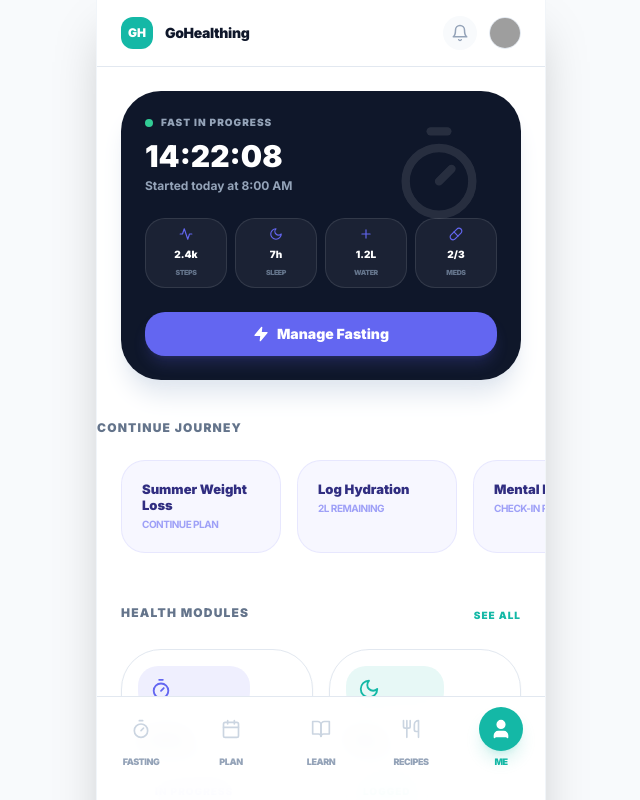
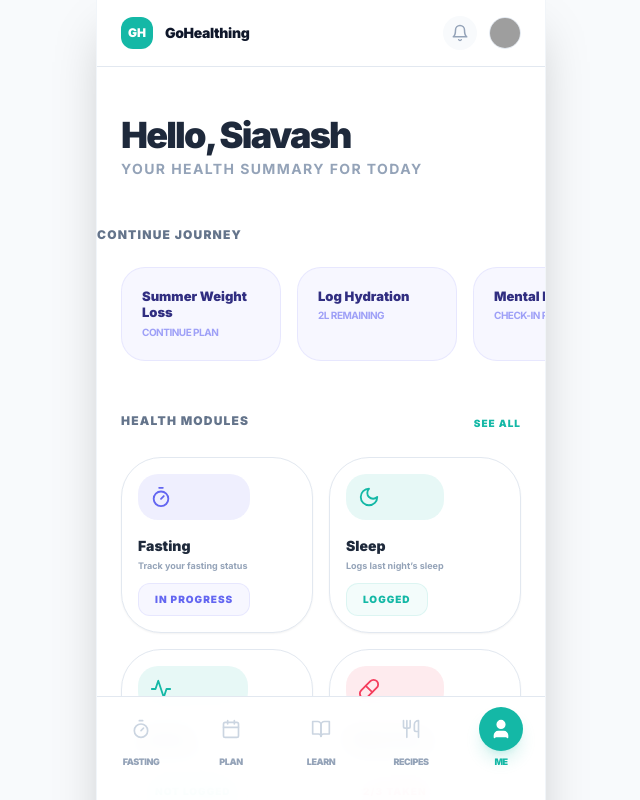
Before and after one commit to siavashakbarzadeh/fastingpro, a Next.js app: page / in a window 1280 px wide. Shown: the top 800 px of the page, without its empty margins (319-959 px from the left). Built offline with nearby package versions, Linux system fonts and the light colour scheme; grey boxes are pictures that could not be loaded.

Commit message:
Update page.tsx

```diff
--- a/app/page.tsx
+++ b/app/page.tsx
@@ -83,40 +83,10 @@ const LEARN_ARTICLES: LearnArticle[] = [
 export default function MobileDashboard() {
   return (
     <AppShell activeTab="me">
-      {/* Hero Section */}
-      <section className="px-6 pt-4 pb-2">
-        <Card
-          variant="dark"
-          padding="none"
-          className="p-6 relative overflow-hidden"
-        >
-          <div className="absolute top-0 right-0 p-8 opacity-10">
-            <Timer size={100} />
-          </div>
-          <div className="relative z-10">
-            <div className="flex items-center gap-2 mb-2">
-              <div className="w-2 h-2 rounded-full bg-emerald-400 animate-pulse" />
-              <span className="text-[10px] font-black uppercase tracking-widest text-slate-400">Fast in Progress</span>
-            </div>
-            <h2 className="text-3xl font-black mb-1">14:22:08</h2>
-            <p className="text-xs font-bold text-slate-400 mb-6">Started today at 8:00 AM</p>
-
-            <div className="grid grid-cols-4 gap-2 mb-6">
-              <StatusPill icon={Activity} value="2.4k" label="Steps" />
-              <StatusPill icon={Moon} value="7h" label="Sleep" />
-              <StatusPill icon={Plus} value="1.2L" label="Water" />
-              <StatusPill icon={Pill} value="2/3" label="Meds" />
-            </div>
-
-            <Button
-              variant="secondary"
-              className="w-full"
-              icon={<Zap size={16} fill="currentColor" />}
-            >
-              <Link href="/fasting">Manage Fasting</Link>
-            </Button>
-          </div>
-        </Card>
+      {/* Greeting Section */}
+      <section className="px-6 pt-10 pb-4">
+        <h1 className="text-4xl font-black text-slate-800 tracking-tighter mb-1">Hello, Siavash</h1>
+        <p className="text-sm font-bold text-slate-400 uppercase tracking-widest">Your health summary for today</p>
       </section>
 
       {/* Continue Strip */}
@@ -156,10 +126,10 @@ export default function MobileDashboard() {
                 className="h-full hover:shadow-md active:scale-95 transition-all flex flex-col items-start"
               >
                 <div className={`p-3 rounded-2xl mb-4 transition-transform group-hover:scale-110 ${module.variant === 'primary' ? 'bg-primary/10 text-primary' :
-                    module.variant === 'secondary' ? 'bg-secondary/10 text-secondary' :
-                      module.variant === 'accent' ? 'bg-accent/10 text-accent' :
-                        module.variant === 'danger' ? 'bg-danger/10 text-danger' :
-                          'bg-slate-50 text-slate-500'
+                  module.variant === 'secondary' ? 'bg-secondary/10 text-secondary' :
+                    module.variant === 'accent' ? 'bg-accent/10 text-accent' :
+                      module.variant === 'danger' ? 'bg-danger/10 text-danger' :
+                        'bg-slate-50 text-slate-500'
                   }`}>
                   <module.icon size={22} />
                 </div>
```
